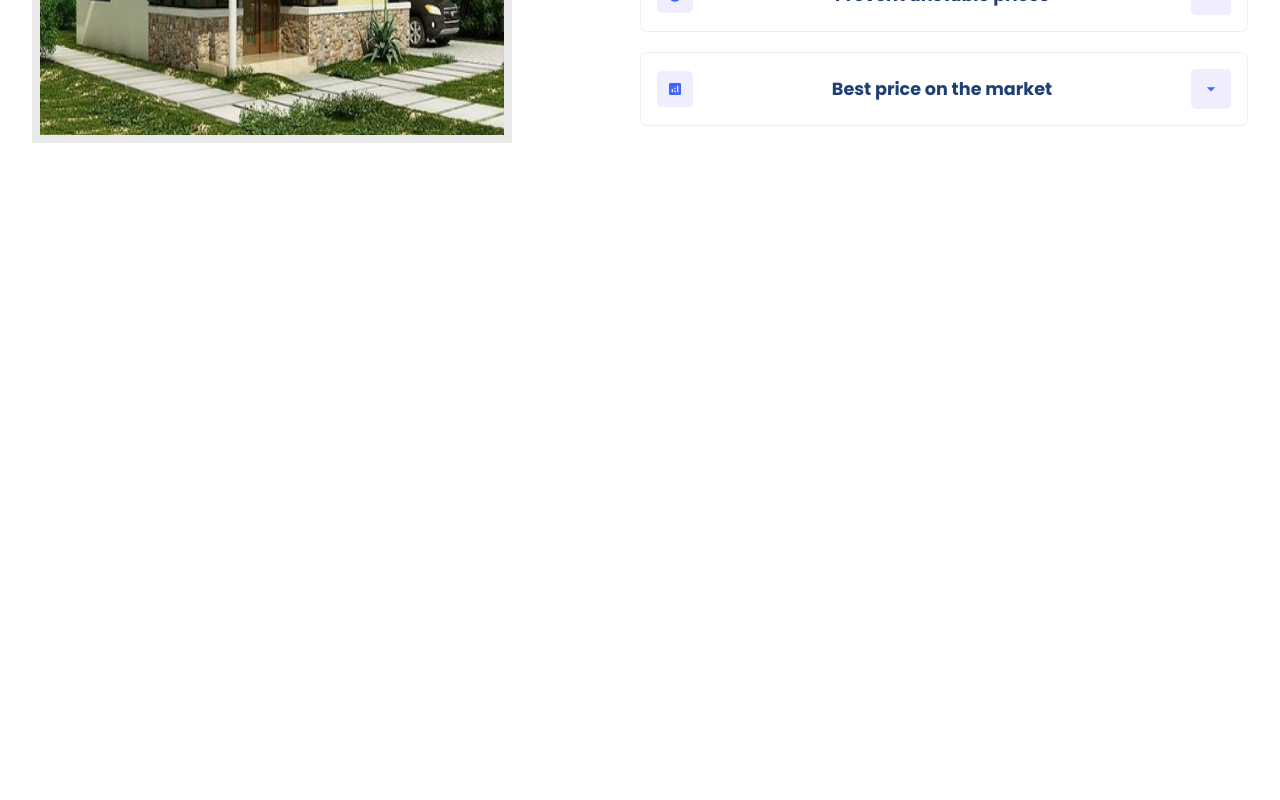
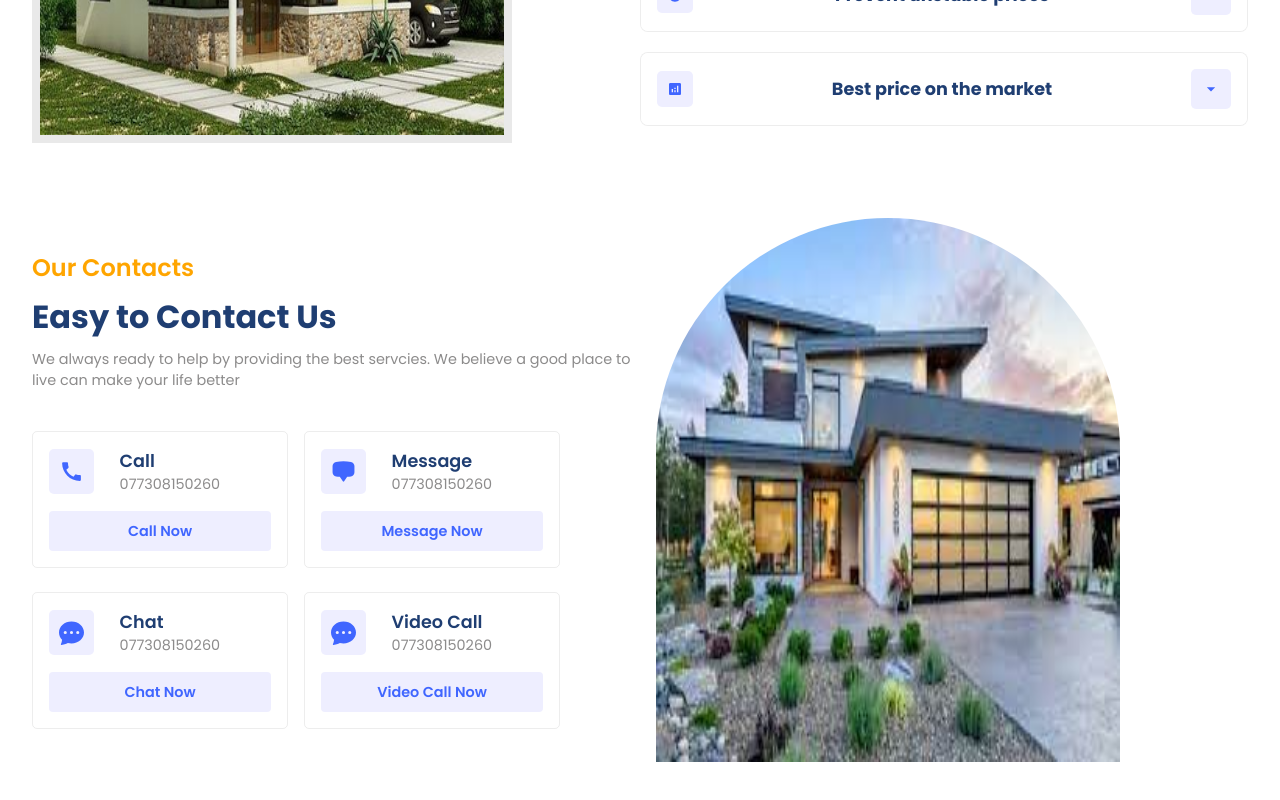
Before and after one commit to Shelton-beep/RealEstateWebsite, a React (Vite) app in the folder client/: page / in a window 1280 px wide. Shown: the part 1968-2768 px from the top of the page. Before the commit the page ends 2146 px from the top, so only its background shows below. Built offline with nearby package versions, Linux system fonts and the light colour scheme.

Commit message:
Added Contact section

```diff
--- a/client/src/App.jsx
+++ b/client/src/App.jsx
@@ -4,6 +4,7 @@
 import Companies from "./components/Companies/Companies";
 import Residencies from "./components/Residencies/Residencies";
 import Value from "./components/Value/Value";
+import Contact from "./components/Contact/Contact";
 
 const App = () => {
   return (
@@ -16,6 +17,7 @@
       <Companies />
       <Residencies />
       <Value />
+      <Contact />
     </div>
   );
 };
--- /dev/null
+++ b/client/src/components/Contact/Contact.css
@@ -0,0 +1,63 @@
+.c-container {
+  justify-content: space-between;
+}
+
+.c-container > div {
+  flex: 1;
+}
+
+.c-right {
+  width: 100%;
+}
+
+.c-left {
+  gap: 0.5rem;
+}
+
+.contactModes {
+  margin-top: 2rem;
+  gap: 1rem;
+}
+
+.contactModes .row {
+  gap: 1.5rem;
+}
+
+.mode {
+  width: 16rem;
+  padding: 1rem;
+  border: 0.8px solid rgba(128, 128, 128, 0.143);
+  border-radius: 5px;
+  gap: 1rem;
+  transition: all 300ms ease-in;
+}
+
+.mode .button {
+  width: 100%;
+  background: var(--lightBlue);
+  color: var(--blue);
+  font-weight: 600;
+  font-size: 0.9rem;
+  justify-content: center;
+}
+
+.mode > :nth-child(1) {
+  width: 100%;
+  gap: 1.6rem;
+}
+
+.mode .detail .primaryText {
+  font-size: 1.1rem;
+  font-weight: 600;
+}
+
+.mode:hover {
+  scale: 1.1;
+  box-shadow: var(--shadow);
+}
+
+.mode .button:hover {
+  background: var(--blue-gradient);
+  color: white;
+  scale: 0.8;
+}
--- /dev/null
+++ b/client/src/components/Contact/Contact.jsx
@@ -0,0 +1,95 @@
+import "./Contact.css";
+import image from "../../assets/images/house6.jpg";
+import { MdCall } from "react-icons/md";
+import { BsFillChatDotsFill } from "react-icons/bs";
+import { HiChatBubbleBottomCenter } from "react-icons/hi2";
+
+const Contact = () => {
+  return (
+    <section className="c-wrapper">
+      <div className="paddings innerWidth flexCenter c-container">
+        {/**Left Side */}
+        <div className="flexColStart c-left">
+          <span className="orangeText">Our Contacts</span>
+          <span className="primaryText">Easy to Contact Us</span>
+          <span className="secondaryText">
+            We always ready to help by providing the best servcies. We believe a
+            good place to live can make your life better
+          </span>
+
+          <div className="flexStart contactModes">
+            {/**First Row */}
+            <div className="flexColStart row">
+              <div className="flexColCenter mode">
+                <div className="flexStart">
+                  <div className="flexCenter icon">
+                    <MdCall size={25} />
+                  </div>
+                  <div className="flexColStart detail">
+                    <span className="primaryText">Call</span>
+                    <span className="secondaryText">077308150260</span>
+                  </div>
+                </div>
+                <div className="flexCenter button">Call Now</div>
+              </div>
+
+              {/**Second mode */}
+              <div className="flexColCenter mode">
+                <div className="flexStart">
+                  <div className="flexCenter icon">
+                    <BsFillChatDotsFill size={25} />
+                  </div>
+                  <div className="flexColStart detail">
+                    <span className="primaryText">Chat</span>
+                    <span className="secondaryText">077308150260</span>
+                  </div>
+                </div>
+                <div className="flexCenter button">Chat Now</div>
+              </div>
+            </div>
+
+            {/**Second row */}
+            <div className="flexColStart row">
+              {/**Third mode */}
+              <div className="flexColCenter mode">
+                <div className="flexStart">
+                  <div className="flexCenter icon">
+                    <HiChatBubbleBottomCenter size={25} />
+                  </div>
+                  <div className="flexColStart detail">
+                    <span className="primaryText">Message</span>
+                    <span className="secondaryText">077308150260</span>
+                  </div>
+                </div>
+                <div className="flexCenter button">Message Now</div>
+              </div>
+
+              {/**Fourth mode */}
+              <div className="flexColCenter mode">
+                <div className="flexStart">
+                  <div className="flexCenter icon">
+                    <BsFillChatDotsFill size={25} />
+                  </div>
+                  <div className="flexColStart detail">
+                    <span className="primaryText">Video Call</span>
+                    <span className="secondaryText">077308150260</span>
+                  </div>
+                </div>
+                <div className="flexCenter button">Video Call Now</div>
+              </div>
+            </div>
+          </div>
+        </div>
+
+        {/**Right Side */}
+        <div className="c-right">
+          <div className="image-container">
+            <img src={image} alt="contact image" />
+          </div>
+        </div>
+      </div>
+    </section>
+  );
+};
+
+export default Contact;
```
